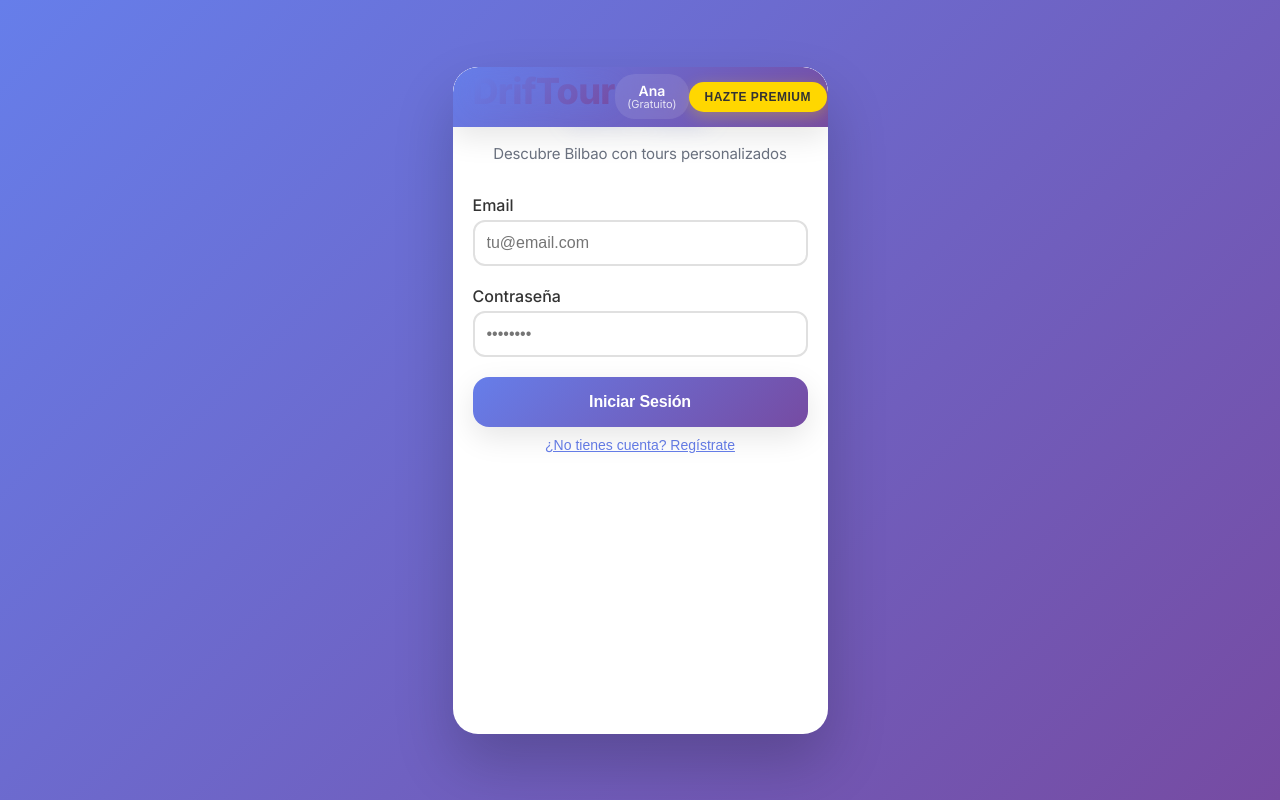
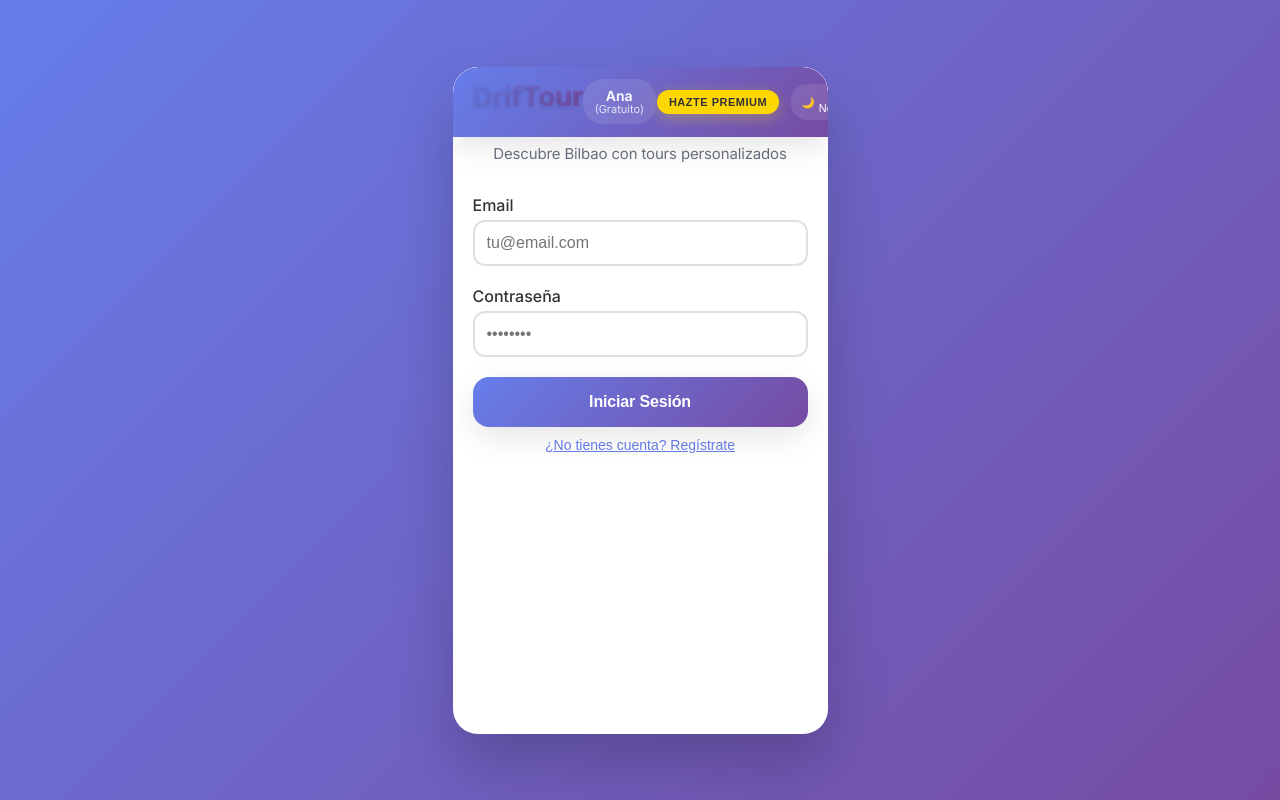
Before and after one commit to Imanolow/driftour-web, a website: page index.html in a window 1280 px wide. Drawn offline with Linux system fonts and the light colour scheme.

Commit message:
Fix header design and notification positioning
- Increase header height from 60px to 70px for better spacing
- Make DrifTour logo more prominent with white color and text shadow
- Reduce button sizes to prevent overcrowding
- Move notifications inside app area (top: 85px instead of 15px)
- Adjust padding for screens with header to accommodate new height

```diff
--- a/styles.css
+++ b/styles.css
@@ -553,11 +553,11 @@ body.night-mode {
 }
 
 .screen.with-header .back-btn {
-  top: 80px;
+  top: 90px;
 }
 
 .screen.with-header {
-  padding-top: 80px;
+  padding-top: 90px;
   padding-left: 20px;
   padding-right: 20px;
   padding-bottom: 20px;
@@ -568,7 +568,7 @@ body.night-mode {
   top: 0;
   left: 0;
   width: 100%;
-  height: 60px;
+  height: 70px;
   background: var(--primary-gradient);
   display: flex;
   align-items: center;
@@ -586,13 +586,21 @@ body.night-mode {
   flex: 1;
 }
 
+.header-left .logo {
+  font-size: 28px;
+  font-weight: 800;
+  color: white;
+  letter-spacing: -0.02em;
+  text-shadow: 0 2px 4px rgba(0,0,0,0.1);
+}
+
 .header-center {
   justify-content: center;
 }
 
 .header-right {
   justify-content: flex-end;
-  gap: 10px;
+  gap: 12px;
 }
 
 .night-mode .app-header {
@@ -633,9 +641,9 @@ body.night-mode {
   background: #ffd700;
   color: #333;
   border: none;
-  padding: 8px 16px;
-  border-radius: 20px;
-  font-size: 12px;
+  padding: 6px 12px;
+  border-radius: 16px;
+  font-size: 11px;
   font-weight: 700;
   cursor: pointer;
   transition: all 0.3s cubic-bezier(0.4, 0, 0.2, 1);
@@ -655,14 +663,14 @@ body.night-mode {
   background: rgba(255,255,255,0.1);
   color: white;
   border: none;
-  padding: 6px 12px;
-  border-radius: 20px;
+  padding: 6px 10px;
+  border-radius: 16px;
   font-size: 11px;
   cursor: pointer;
   transition: all 0.3s;
   display: flex;
   align-items: center;
-  gap: 5px;
+  gap: 4px;
   backdrop-filter: blur(10px);
 }
 
@@ -1056,8 +1064,8 @@ body.night-mode {
 
 #notification-container {
   position: absolute;
-  top: 15px;
-  right: 15px;
+  top: 85px;
+  right: 20px;
   z-index: 2000;
   max-width: 280px;
   pointer-events: none;
```
